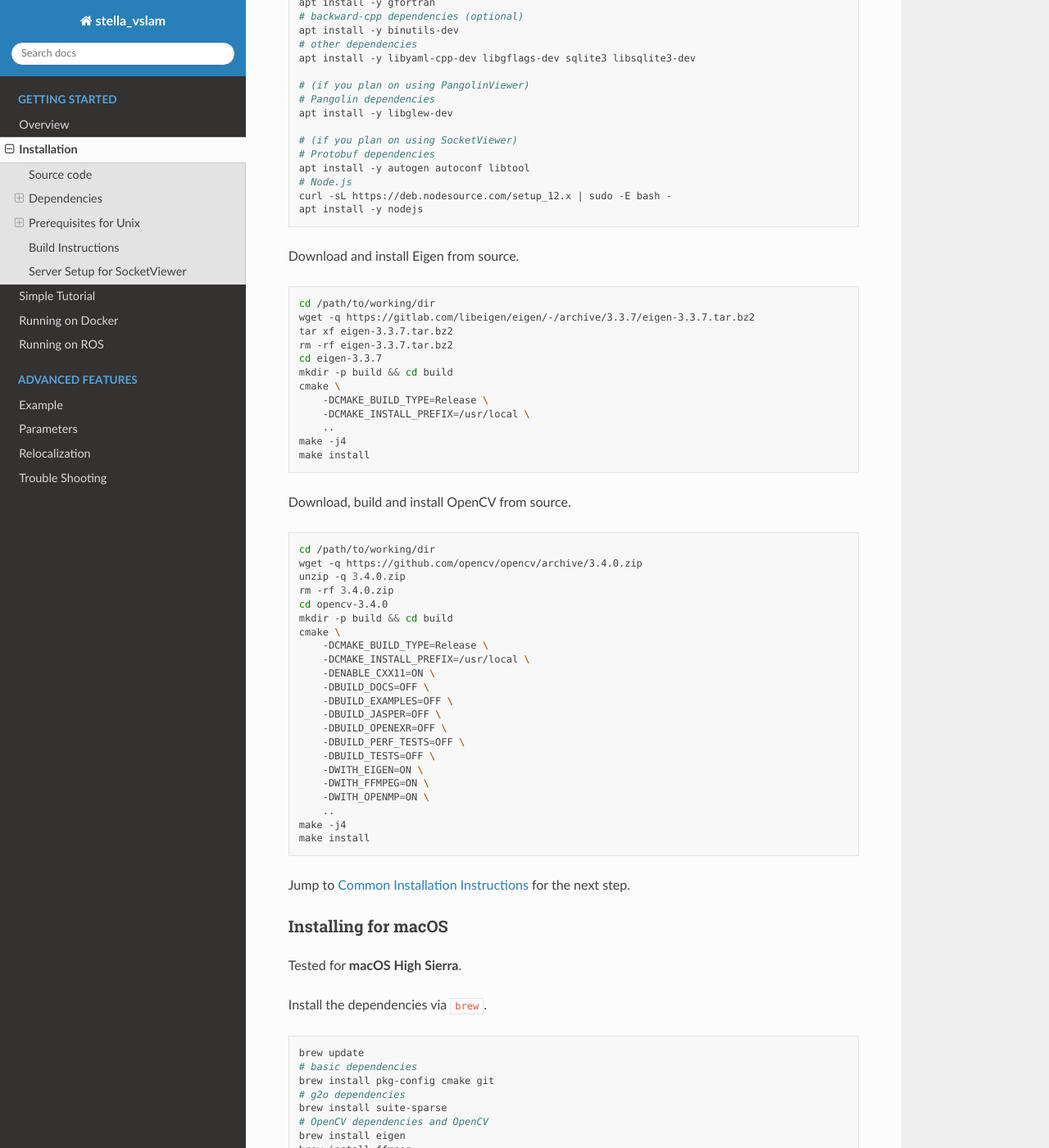
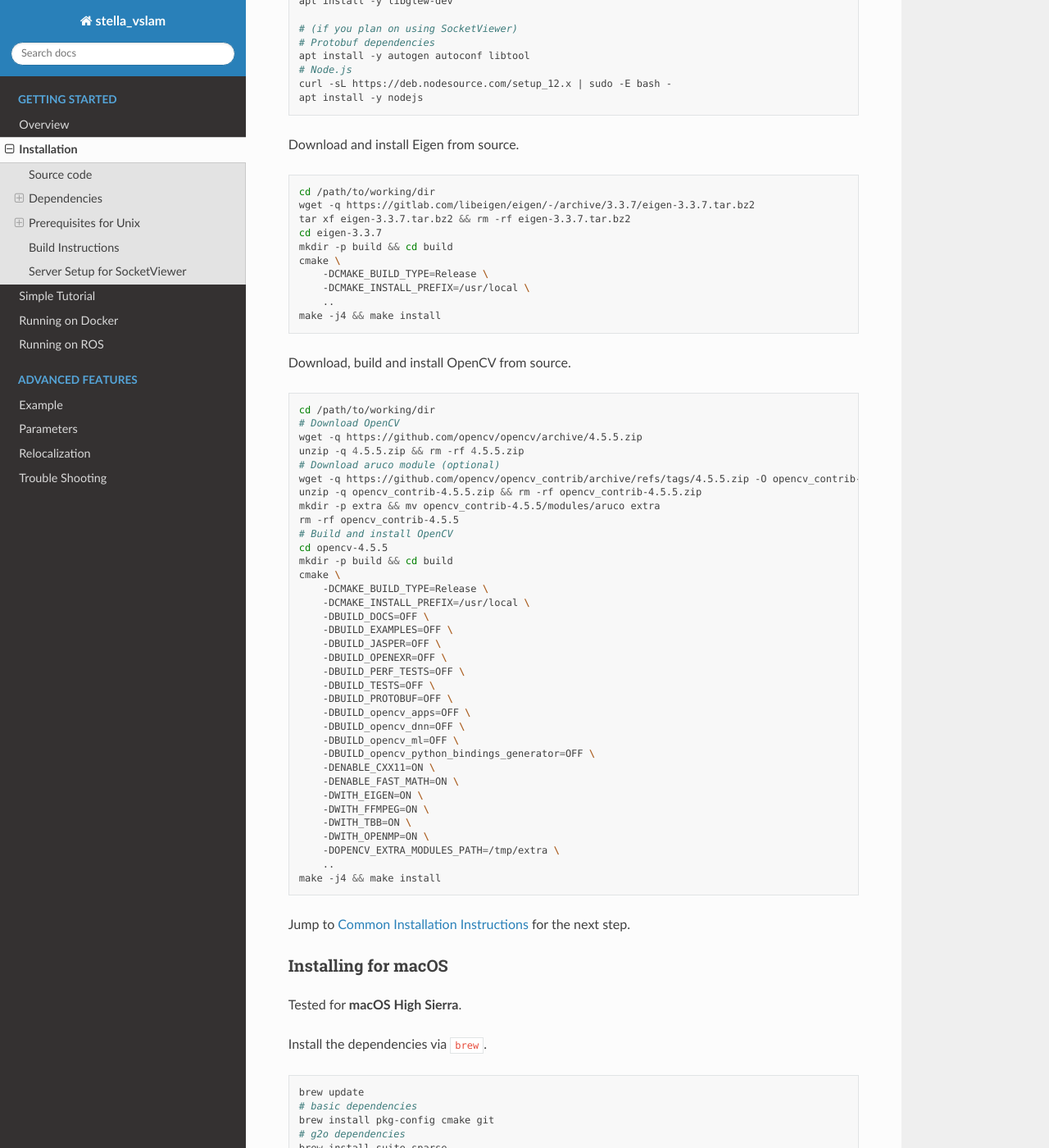
Before and after one commit to stella-cv/docs, a Sphinx documentation site: the page built from docs/installation.rst, in a window 1280 px wide and 1400 px high, scrolled down 2432 px. Shown: the whole window at 82% size. Built offline with Sphinx 7.4.7 and the Read the Docs theme 2.0.0, drawn with Linux system fonts in a browser that asks for light colours; some of the changed text lies outside the part shown.

Commit message:
Update installation instruction

```diff
--- a/docs/docker.rst
+++ b/docs/docker.rst
@@ -16,14 +16,11 @@ This chapter provides instructions on building and running examples with Pangoli
 The instructions are tested on Ubuntu 18.04 and 20.04.
 Docker for Mac are NOT supported due to OpenGL forwarding.
 
-Note that **docker host machines with NVIDIA graphics cards are NOT officially supported yet.**
-
 .. NOTE ::
     If you're using Ubuntu, there are easy setup scripts in scripts/ubuntu. see scripts/ubuntu/README.md
 
     If you plan on using a machine with NVIDIA graphics card(s), please use `nvidia-docker2 <https://github.com/NVIDIA/nvidia-docker>`_ and the version 390 or later of NVIDIA driver.
     These examples depend on X11 forwarding with OpenGL for visualization.
-    Note that our ``Dockerfile.desktop`` is **NOT** compatible with nvidia-docker1.
 
 If the viewer cannot be lanched at all or you are using macOS, please :ref:`install the dependencies manually <chapter-installation>` or use :ref:`the docker images for SocketViewer <section-instructions-for-socketviewer>`.
 
--- a/docs/installation.rst
+++ b/docs/installation.rst
@@ -48,10 +48,8 @@ Requirements for stella_vslam
 .. NOTE ::
 
     OpenCV with GUI support is necessary for using the built-in viewer (Pangolin Viewer).
-
-.. NOTE ::
-
     OpenCV with video support is necessary if you plan on using video files (e.g. ``.mp4``) as inputs.
+    If your CPU has many cores, it is recommended to enable TBB.
 
 Requirements for PangolinViewer
 ^^^^^^^^^^^^^^^^^^^^^^^^^^^^^^^^
@@ -96,10 +98,6 @@ Prerequisites for Unix
 
 .. NOTE ::
 
-    In the following instruction, we assume that ``CMAKE_INSTALL_PREFIX`` is ``/usr/local``. If you want to install the libraries to the different location, set ``CMAKE_INSTALL_PREFIX`` to your environment and **set the environment variables accordingly**.
-
-.. NOTE ::
-
     If your PC is frozen during the build, please reduce the number of parallel compile jobs when executing ``make`` (e.g. ``make -j2``).
 
 .. _section-linux:
@@ -147,43 +143,54 @@ Download and install Eigen from source.
 
     cd /path/to/working/dir
     wget -q https://gitlab.com/libeigen/eigen/-/archive/3.3.7/eigen-3.3.7.tar.bz2
-    tar xf eigen-3.3.7.tar.bz2
-    rm -rf eigen-3.3.7.tar.bz2
+    tar xf eigen-3.3.7.tar.bz2 && rm -rf eigen-3.3.7.tar.bz2
     cd eigen-3.3.7
     mkdir -p build && cd build
     cmake \
         -DCMAKE_BUILD_TYPE=Release \
         -DCMAKE_INSTALL_PREFIX=/usr/local \
         ..
-    make -j4
-    make install
+    make -j4 && make install
 
 Download, build and install OpenCV from source.
 
 .. code-block:: bash
 
     cd /path/to/working/dir
-    wget -q https://github.com/opencv/opencv/archive/3.4.0.zip
-    unzip -q 3.4.0.zip
-    rm -rf 3.4.0.zip
-    cd opencv-3.4.0
+    # Download OpenCV
+    wget -q https://github.com/opencv/opencv/archive/4.5.5.zip
+    unzip -q 4.5.5.zip && rm -rf 4.5.5.zip
+    # Download aruco module (optional)
+    wget -q https://github.com/opencv/opencv_contrib/archive/refs/tags/4.5.5.zip -O opencv_contrib-4.5.5.zip
+    unzip -q opencv_contrib-4.5.5.zip && rm -rf opencv_contrib-4.5.5.zip
+    mkdir -p extra && mv opencv_contrib-4.5.5/modules/aruco extra
+    rm -rf opencv_contrib-4.5.5
+    # Build and install OpenCV
+    cd opencv-4.5.5
     mkdir -p build && cd build
     cmake \
         -DCMAKE_BUILD_TYPE=Release \
         -DCMAKE_INSTALL_PREFIX=/usr/local \
-        -DENABLE_CXX11=ON \
         -DBUILD_DOCS=OFF \
         -DBUILD_EXAMPLES=OFF \
         -DBUILD_JASPER=OFF \
         -DBUILD_OPENEXR=OFF \
         -DBUILD_PERF_TESTS=OFF \
         -DBUILD_TESTS=OFF \
+        -DBUILD_PROTOBUF=OFF \
+        -DBUILD_opencv_apps=OFF \
+        -DBUILD_opencv_dnn=OFF \
+        -DBUILD_opencv_ml=OFF \
+        -DBUILD_opencv_python_bindings_generator=OFF \
+        -DENABLE_CXX11=ON \
+        -DENABLE_FAST_MATH=ON \
         -DWITH_EIGEN=ON \
         -DWITH_FFMPEG=ON \
+        -DWITH_TBB=ON \
         -DWITH_OPENMP=ON \
+        -DOPENCV_EXTRA_MODULES_PATH=/tmp/extra \
         ..
-    make -j4
-    make install
+    make -j4 && make install
 
 Jump to :ref:`Common Installation Instructions <subsection-common-linux-macos>` for the next step.
 
@@ -239,8 +244,7 @@ Download, build and install **the custom FBoW** from source.
         -DCMAKE_BUILD_TYPE=Release \
         -DCMAKE_INSTALL_PREFIX=/usr/local \
         ..
-    make -j4
-    make install
+    make -j4 && make install
 
 Download, build and install g2o.
 
@@ -254,16 +258,17 @@ Download, build and install g2o.
     cmake \
         -DCMAKE_BUILD_TYPE=Release \
         -DCMAKE_INSTALL_PREFIX=/usr/local \
-        -DCMAKE_CXX_FLAGS=-std=c++11 \
         -DBUILD_SHARED_LIBS=ON \
         -DBUILD_UNITTESTS=OFF \
         -DG2O_USE_CHOLMOD=OFF \
         -DG2O_USE_CSPARSE=ON \
         -DG2O_USE_OPENGL=OFF \
         -DG2O_USE_OPENMP=OFF \
+        -DG2O_BUILD_APPS=OFF \
+        -DG2O_BUILD_EXAMPLES=OFF \
+        -DG2O_BUILD_LINKED_APPS=OFF \
         ..
-    make -j4
-    make install
+    make -j4 && make install
 
 | (**if you plan on using PangolinViewer**)
 | Download, build and install Pangolin from source.
@@ -273,14 +278,31 @@ Download, build and install g2o.
     cd /path/to/working/dir
     git clone https://github.com/stevenlovegrove/Pangolin.git
     cd Pangolin
-    git checkout ad8b5f83222291c51b4800d5a5873b0e90a0cf81
+    git checkout eab3d3449a33a042b1ee7225e1b8b593b1b21e3e
     mkdir build && cd build
     cmake \
         -DCMAKE_BUILD_TYPE=Release \
         -DCMAKE_INSTALL_PREFIX=/usr/local \
+        -DBUILD_EXAMPLES=OFF \
+        -DBUILD_PANGOLIN_DEPTHSENSE=OFF \
+        -DBUILD_PANGOLIN_FFMPEG=OFF \
+        -DBUILD_PANGOLIN_LIBDC1394=OFF \
+        -DBUILD_PANGOLIN_LIBJPEG=OFF \
+        -DBUILD_PANGOLIN_LIBOPENEXR=OFF \
+        -DBUILD_PANGOLIN_LIBPNG=OFF \
+        -DBUILD_PANGOLIN_LIBTIFF=OFF \
+        -DBUILD_PANGOLIN_LIBUVC=OFF \
+        -DBUILD_PANGOLIN_LZ4=OFF \
+        -DBUILD_PANGOLIN_OPENNI=OFF \
+        -DBUILD_PANGOLIN_OPENNI2=OFF \
+        -DBUILD_PANGOLIN_PLEORA=OFF \
+        -DBUILD_PANGOLIN_PYTHON=OFF \
+        -DBUILD_PANGOLIN_TELICAM=OFF \
+        -DBUILD_PANGOLIN_UVC_MEDIAFOUNDATION=OFF \
+        -DBUILD_PANGOLIN_V4L=OFF \
+        -DBUILD_PANGOLIN_ZSTD=OFF \
         ..
-    make -j4
-    make install
+    make -j4 && make install
 
 | (**if you plan on using SocketViewer**)
 | Download, build and install socket.io-client-cpp from source.
@@ -345,8 +367,7 @@ When building with support for PangolinViewer, please specify the following cmak
         -DBUILD_TESTS=ON \
         -DBUILD_EXAMPLES=ON \
         ..
-    make -j4
-    make install
+    make -j4 && make install
 
 When building with support for SocketViewer, please specify the following cmake options: ``-DUSE_PANGOLIN_VIEWER=OFF`` and ``-DUSE_SOCKET_PUBLISHER=ON``.
 
@@ -361,8 +382,7 @@ When building with support for SocketViewer, please specify the following cmake
         -DBUILD_TESTS=ON \
         -DBUILD_EXAMPLES=ON \
         ..
-    make -j4
-    make install
+    make -j4 && make install
 
 After building, check to see if it was successfully built by executing ``./run_kitti_slam -h``.
 
```
Also changed, not shown: other parts of docs/installation.rst (+7 -7 lines).
